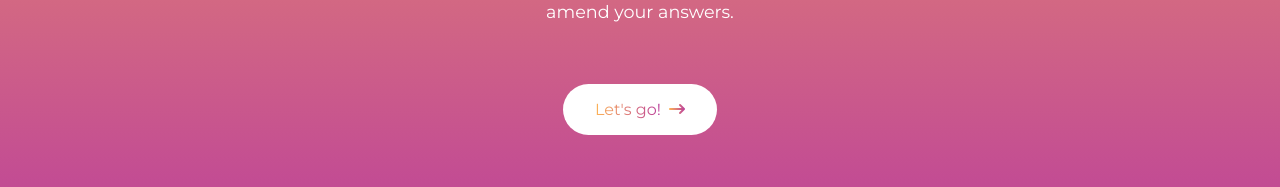
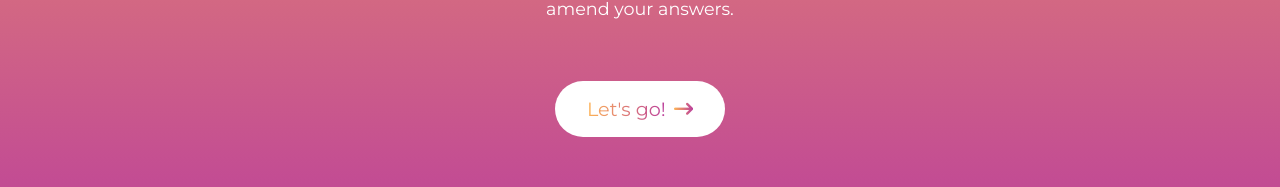
Before and after one commit to AkaraTawng/client-design-questionairre, a React (Vite) app: page / in a window 1280 px wide. Shown: the part 519-706 px from the top of the page. Built offline with nearby package versions, Linux system fonts and the light colour scheme.

Commit message:
increase NextButton size

```diff
--- a/src/components/Form.jsx
+++ b/src/components/Form.jsx
@@ -270,13 +270,8 @@ const NextButton = styled.button`
       }
     }
 
-  @media ${devices.mobileL} {
-    /* font-size: 2rem; */
-    /* font-size: 5rem; */
-  }
-
   @media ${devices.tablet} {
-    /* font-size: 1.5rem; */
+    font-size: 1.2rem;
   }
 `;
 
```
